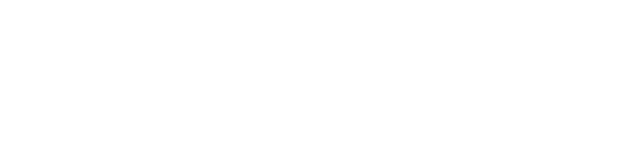
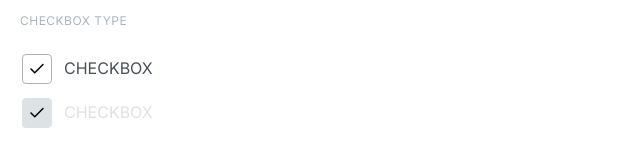
Before and after one commit to js-tasks-ru/htmlcss-20220120_yurgn13, a website: page 07-lection5/01-checkbox/index.html in a window 1280 px wide. Shown: the whole page, without its empty margins (0-640 px from the left). Drawn offline with Linux system fonts and the light colour scheme.

Commit message:
solution for dz07-01-checkbox

```diff
--- a/07-lection5/01-checkbox/checkbox.css
+++ b/07-lection5/01-checkbox/checkbox.css
@@ -0,0 +1,54 @@
+.checkbox{
+display: inline-block;
+position: relative;
+padding: 2px;
+
+}
+.checkbox__input{
+opacity: 0;
+position: absolute;
+width: 0;
+height: 0;
+outline: none;
+}
+.checkbox__design{
+display: flex;
+align-items: center;
+gap: 12px;
+}
+.checkbox__control{
+width: 28px;
+height: 28px;
+color: var(--white);
+border: 1px solid var(--grey-3);
+border-radius: 4px;
+display: flex;
+align-items: center;
+justify-content: center;
+}
+.checkbox__label{
+border-bottom: 2px solid var(--white);
+display: inline-block;
+font-family: Inter;
+font-style: normal;
+font-weight: normal;
+font-size: 16px;
+line-height: 24px;
+color: var(--grey-4);
+}
+.checkbox__input:checked ~ .checkbox__design .checkbox__control{
+    background: var(--primary);
+    border-color: var(--primary);
+}
+.checkbox__input:focus ~ .checkbox__design .checkbox__label{
+    border-bottom: 2px solid var(--grey-2);
+
+}
+.checkbox__control--disabled{
+    color: var(--grey-2);
+    background: var(--grey-2);
+    border-color: var(--grey-2);
+}
+.checkbox__label--disabled{
+    color: var(--grey-2);
+}
--- a/07-lection5/01-checkbox/index.html
+++ b/07-lection5/01-checkbox/index.html
@@ -5,7 +5,35 @@
         <link rel="stylesheet" href="../../assets/css/main.css">
         <link rel="stylesheet" href="./checkbox.css">
     </head>
-    <body>
+    <body style="margin-left: 20px; display: inline-flex; flex-direction: column; gap: 10px;">
+        <h3 style="font-family: Inter;font-style: normal;font-weight: 500;font-size: 12px;line-height: 18px;letter-spacing: 0.04em;text-transform: uppercase;color: #ACB5BD;">CHECKBOX TYPE</h3>
+        <label class="checkbox">
+            <input class="checkbox__input" type="checkbox" name="name">
+            <div class="checkbox__design">
+                <div class="checkbox__control">
+                    <svg width="18px" height="18px" xmlns="http://www.w3.org/2000/svg">
+                        <use xlink:href="../../assets/icon/sprite.svg#check"></use>
+                    </svg>
+                </div>
+                <div class="checkbox__label">
+                    CHECKBOX
+                </div>
+            </div>
 
+        </label>
+        <label class="checkbox">
+            <input class="checkbox__input" type="checkbox" name="name" disabled>
+            <div class="checkbox__design">
+                <div class="checkbox__control checkbox__control--disabled">
+                    <svg width="18px" height="18px" xmlns="http://www.w3.org/2000/svg">
+                        <use xlink:href="../../assets/icon/sprite.svg#check"></use>
+                    </svg>
+                </div>
+                <div class="checkbox__label checkbox__label--disabled">
+                    CHECKBOX
+                </div>
+            </div>
+
+        </label>
     </body>
 </html>
--- a/assets/fonts/fonts.css
+++ b/assets/fonts/fonts.css
@@ -1,3 +1,3 @@
 @import url('https://fonts.googleapis.com/css2?family=Roboto:ital,wght@0,100;0,300;0,400;0,500;0,700;0,900;1,100;1,300;1,400;1,500;1,700;1,900&display=swap');
-@import url('https://fonts.googleapis.com/css2?family=Inter:wght@500&display=swap');
+@import url('https://fonts.googleapis.com/css2?family=Inter:wght@400&display=swap');
 @import url('https://fonts.googleapis.com/css2?family=Source+Sans+Pro&display=swap');
```
Also changed, not shown: assets/icon/sprite.svg.
